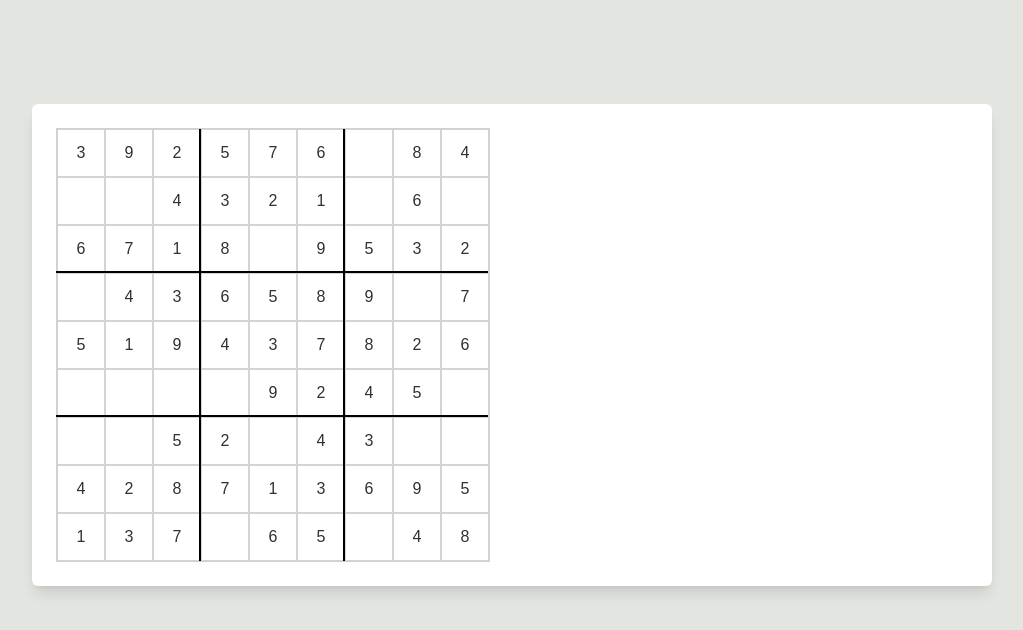
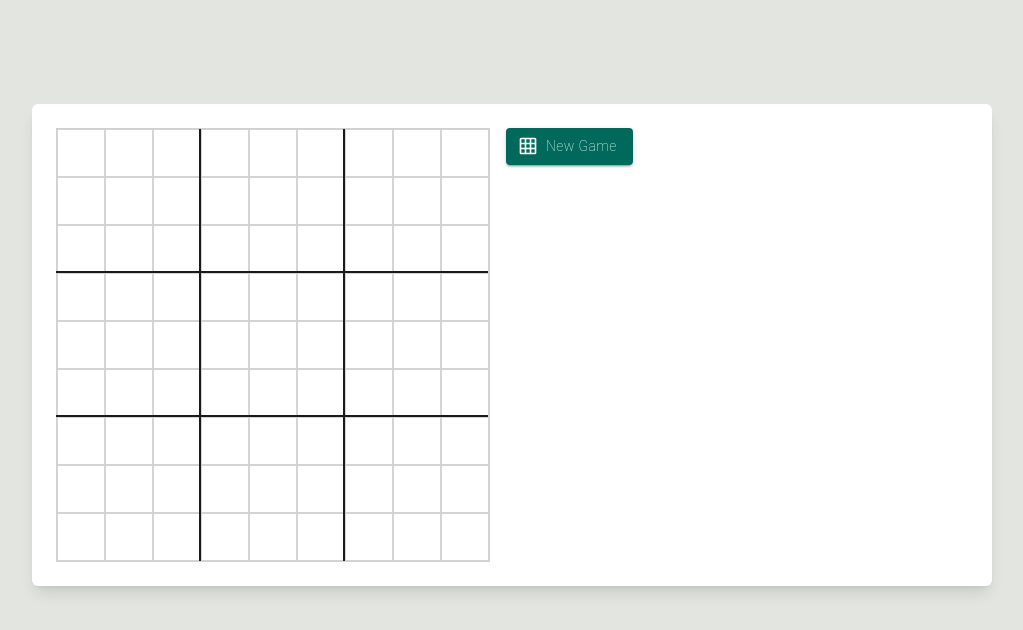
Before and after one commit to debadeepsen/sudoku, a Next.js app: page / in a window 1280 px wide. Shown: the top 630 px of the page, without its empty margins (128-1151 px from the left). Built offline with nearby package versions, Linux system fonts and the light colour scheme.

Commit message:
new game

```diff
--- a/package.json
+++ b/package.json
@@ -11,6 +11,7 @@
   "dependencies": {
     "@emotion/react": "^11.11.4",
     "@emotion/styled": "^11.11.5",
+    "@mui/icons-material": "^5.15.21",
     "@mui/material": "^5.15.21",
     "next": "14.2.4",
     "react": "^18",
--- a/src/app/globals.css
+++ b/src/app/globals.css
@@ -1,6 +1,13 @@
+@import url('https://fonts.googleapis.com/css2?family=Montserrat:ital,wght@0,100..900;1,100..900&display=swap');
+
 /* @tailwind base; */
 /* @tailwind components; */
 @tailwind utilities;
+
+* {
+  font-family: 'Montserrat', system-ui, sans-serif;
+  font-weight: 200;
+}
 
 :root {
   font-size: 16px;
@@ -41,3 +48,8 @@ body {
     text-wrap: balance;
   }
 }
+
+button, button * {
+  text-transform: none !important;
+  font-weight: 200 !important;
+}
--- a/src/app/layout.tsx
+++ b/src/app/layout.tsx
@@ -13,7 +13,9 @@ export default function RootLayout({
 }>) {
   return (
     <html lang='en'>
-      <body className='bg-forest-100 dark:bg-forest-950'>{children}</body>
+      <body className='bg-forest-100 dark:bg-forest-950 text-forest-900 dark:text-forest-50'>
+        {children}
+      </body>
     </html>
   )
 }
--- a/src/app/page.tsx
+++ b/src/app/page.tsx
@@ -1,15 +1,25 @@
 'use client'
 
 import Game from '@/components/Game'
+import { ThemeProvider, createTheme } from '@mui/material'
+import { cyan, green, teal } from '@mui/material/colors'
+
+const theme = createTheme({
+  palette: {
+    primary: { main: teal[800], contrastText: '#fff' }
+  }
+})
 
 export default function Home() {
   return (
-    <main className='flex min-h-screen flex-col items-center justify-between p-24'>
-      {/* <div className='text-center'>
+    <ThemeProvider theme={theme}>
+      <main className='flex min-h-screen flex-col items-center justify-between p-24'>
+        {/* <div className='text-center'>
         <h1>Sudoku Game</h1>
         <p>Coming Soon!</p>
       </div> */}
-      <Game />
-    </main>
+        <Game />
+      </main>
+    </ThemeProvider>
   )
 }
--- /dev/null
+++ b/src/components/Borders.tsx
@@ -0,0 +1,33 @@
+import { Box } from '@mui/material'
+
+const Borders = () => {
+  return (
+    <>
+      <Box className='absolute pointer-events-none'>
+        {[0, 1, 2].map(i => (
+          <Box
+            key={i}
+            className='w-[432px] h-[144px] box-border border-b-zinc-950 dark:border-b-zinc-200'
+            position={'relative'}
+            top={1}
+            borderBottom={i === 2 ? 0 : '2px solid'}
+          ></Box>
+        ))}
+      </Box>
+      <Box className='absolute flex pointer-events-none'>
+        {[0, 1, 2].map(i => (
+          <Box
+            key={i}
+            className='w-[144px] h-[432px] box-border border-r-zinc-950 dark:border-r-zinc-200'
+            position={'relative'}
+            left={1}
+            top={1}
+            borderRight={i === 2 ? 0 : '2px solid'}
+          ></Box>
+        ))}
+      </Box>
+    </>
+  )
+}
+
+export default Borders
--- a/src/components/Game.tsx
+++ b/src/components/Game.tsx
@@ -1,13 +1,18 @@
 import { generateSudokuBoard } from '@/app/server-actions/actions'
-import { Board } from '@/lib/generator'
+import { Board, emptyBoard } from '@/lib/generator'
 import { Box, Button, Grid } from '@mui/material'
 import React, { useEffect, useState } from 'react'
+import Borders from './Borders'
+import { GridOn, GridOnOutlined } from '@mui/icons-material'
 
 const Game = () => {
   const [sudoku, setSudoku] = useState<{
     puzzle: Board
     solution: Board
-  } | null>(null)
+  } | null>({
+    puzzle: emptyBoard,
+    solution: emptyBoard
+  })
 
   const loadData = async () => {
     const data = await generateSudokuBoard(20)
@@ -15,11 +20,11 @@ const Game = () => {
   }
 
   useEffect(() => {
-    loadData()
+    // loadData()
   }, [])
 
   return (
-    <Box className='rounded-md shadow-lg dark:shadow-black/30 border bg-white dark:bg-forest-800 w-[75vw] p-6 box-border'>
+    <Box className='rounded-md shadow-lg dark:shadow-black/30 border bg-white dark:bg-forest-800 w-[75vw] max-w-[1000px] p-6 box-border'>
       {/* <pre>{JSON.stringify(sudoku, null, 2)}</pre> */}
       <Box className='flex flex-col lg:flex-row'>
         <Box className='bg-zinc-900/20 dark:bg-zinc-300/20 p-[1px] box-border'>
@@ -40,30 +45,12 @@ const Game = () => {
             )
           })}
         </Box>
-        <Box className='absolute pointer-events-none'>
-          {[0, 1, 2].map(i => (
-            <Box
-              key={i}
-              className='w-[432px] h-[144px] box-border border-b-zinc-950 dark:border-b-zinc-200'
-              position={'relative'}
-              top={1}
-              borderBottom={i === 2 ? 0 : '2px solid'}
-            ></Box>
-          ))}
+        {sudoku?.puzzle && <Borders />}
+        <Box className='px-4'>
+          <Button variant='contained' startIcon={<GridOnOutlined />} onClick={loadData}>
+            New Game
+          </Button>
         </Box>
-        <Box className='absolute flex pointer-events-none'>
-          {[0, 1, 2].map(i => (
-            <Box
-              key={i}
-              className='w-[144px] h-[432px] box-border border-r-zinc-950 dark:border-r-zinc-200'
-              position={'relative'}
-              left={1}
-              top={1}
-              borderRight={i === 2 ? 0 : '2px solid'}
-            ></Box>
-          ))}
-        </Box>
-        <Box></Box>
       </Box>
     </Box>
   )
--- a/src/lib/generator.ts
+++ b/src/lib/generator.ts
@@ -10,8 +10,9 @@ const shuffleArray = <T>(array: T[]): T[] => {
 }
 
 // Function to create an empty board
-const createEmptyBoard = (): Board =>
-  Array.from({ length: 9 }, () => Array(9).fill(0))
+export const emptyBoard = Array.from({ length: 9 }, () => Array(9).fill(0))
+
+const createEmptyBoard = () => emptyBoard
 
 // Function to check if a number can be placed in a given cell
 const isValidPlacement = (
@@ -21,13 +22,13 @@ const isValidPlacement = (
   num: number
 ): boolean => {
   const isValidInRow = !board[row].includes(num)
-  const isValidInCol = !board.some((row) => row[col] === num)
+  const isValidInCol = !board.some(row => row[col] === num)
   const subGridRow = Math.floor(row / 3) * 3
   const subGridCol = Math.floor(col / 3) * 3
 
   const isValidInSubGrid = !board
     .slice(subGridRow, subGridRow + 3)
-    .some((subGridRow) =>
+    .some(subGridRow =>
       subGridRow.slice(subGridCol, subGridCol + 3).includes(num)
     )
 
@@ -73,7 +74,7 @@ export const generateCompletedBoard = () => {
 
 // Function to remove numbers from the board to create a puzzle
 export const createSudokuPuzzle = (board: Board, difficulty: number) => {
-  const puzzle = board.map((row) => [...row])
+  const puzzle = board.map(row => [...row])
   let attempts = difficulty
 
   while (attempts > 0) {
@@ -84,7 +85,7 @@ export const createSudokuPuzzle = (board: Board, difficulty: number) => {
       const backup = puzzle[row][col]
       puzzle[row][col] = 0
 
-      const boardCopy = puzzle.map((row) => [...row])
+      const boardCopy = puzzle.map(row => [...row])
       if (!solveBoard(boardCopy)) {
         puzzle[row][col] = backup
       } else {
```
Also changed, not shown: 1 other file (tests, documents, lock files or other folders).
